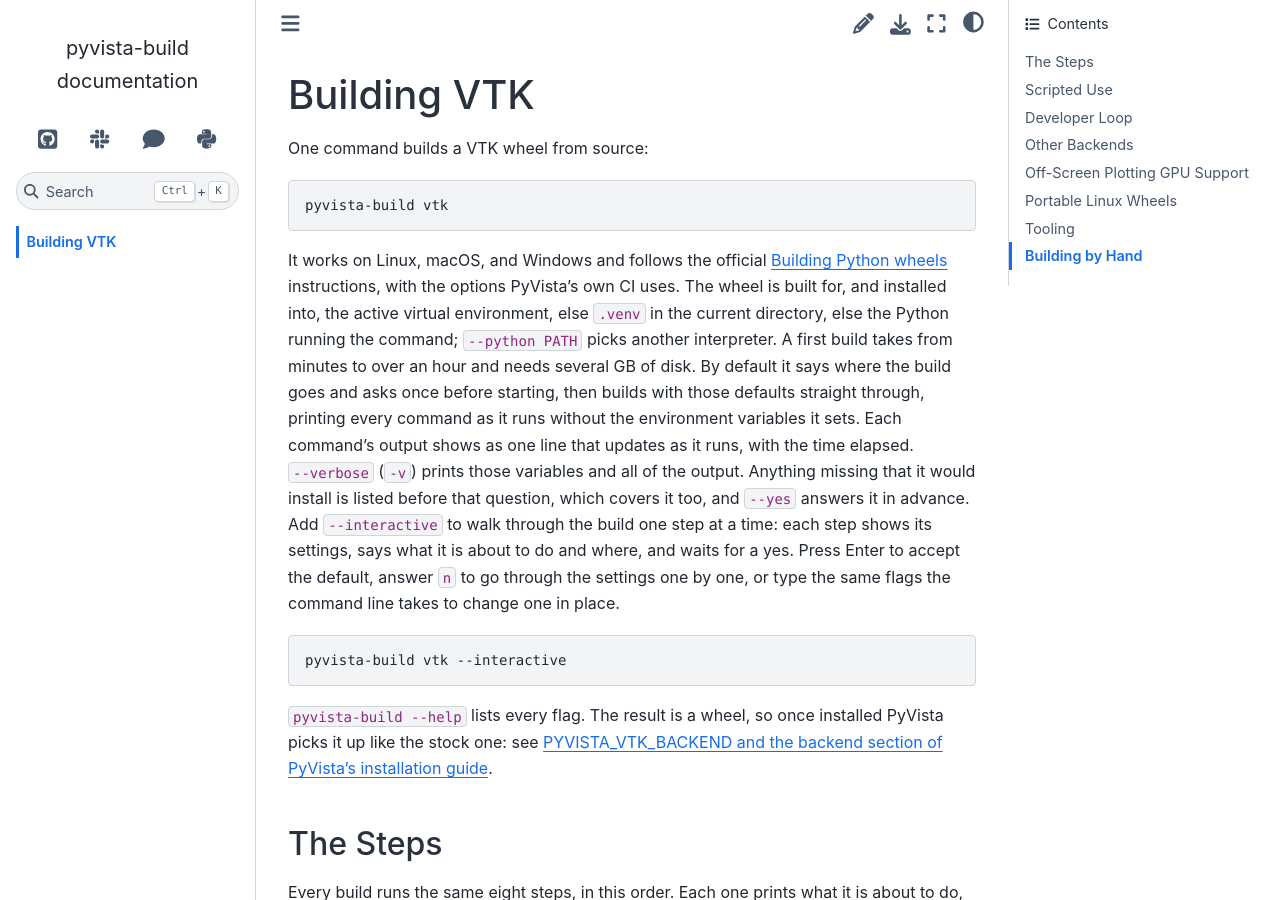
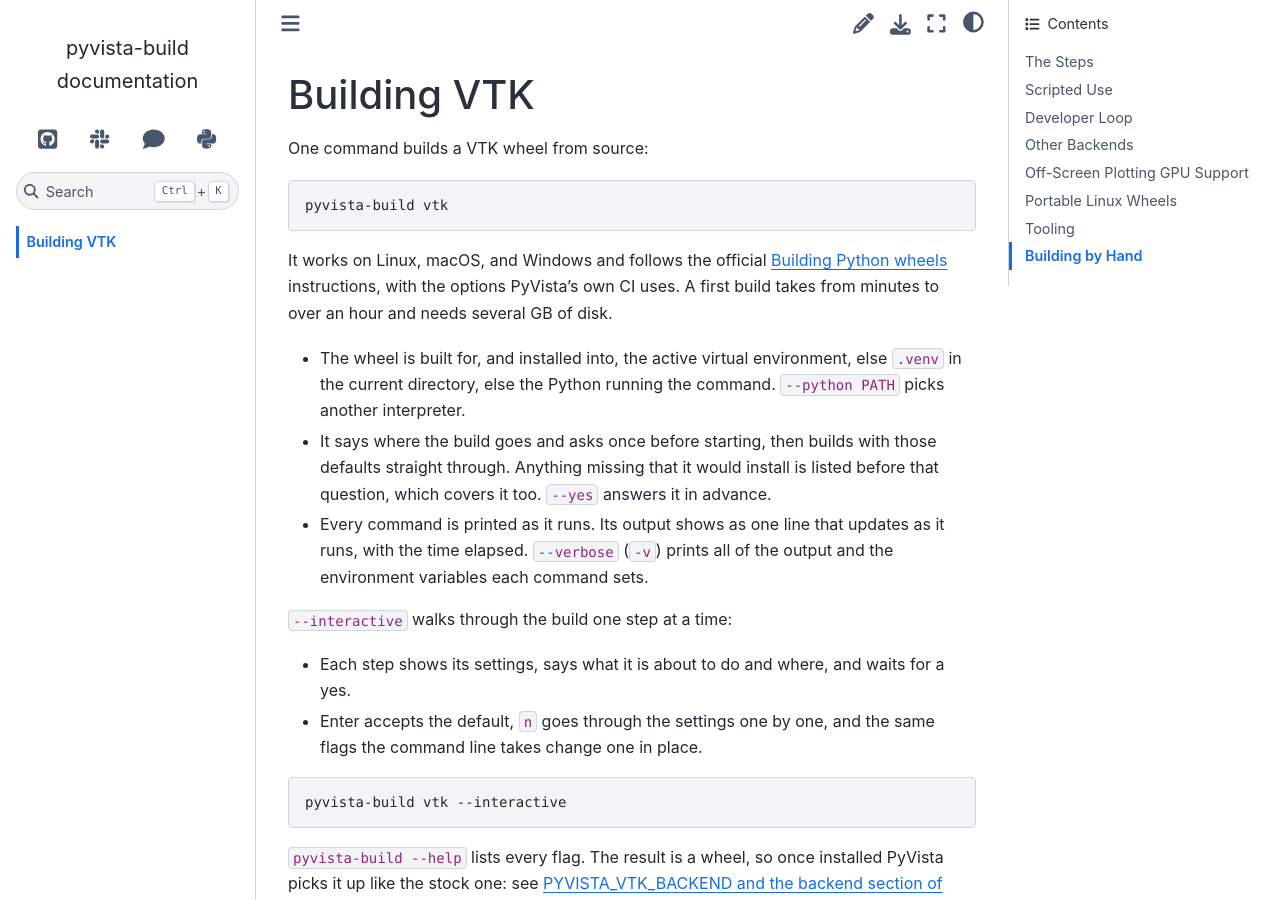
Before and after one commit to pyvista/pyvista-build, a Sphinx documentation site: the page built from doc/building.rst, in a window 1280 px wide and 900 px high. Built offline with Sphinx 7.4.7 and the Sphinx Book theme 1.1.4, drawn with Linux system fonts in a browser that asks for light colours.

Commit message:
Split the build page intro into bullets

```diff
--- a/doc/building.rst
+++ b/doc/building.rst
@@ -9,23 +9,26 @@
 It works on Linux, macOS, and Windows and follows the official `Building
 Python wheels
 <https://docs.vtk.org/en/latest/advanced/build_python_wheels.html>`_
-instructions, with the options PyVista's own CI uses. The wheel is built
-for, and installed into, the active virtual environment, else ``.venv``
-in the current directory, else the Python running the command;
-``--python PATH`` picks another interpreter. A first build takes from minutes
-to over an hour and needs several GB of disk. By default it
-says where the build goes and asks once before starting, then builds
-with those defaults straight through, printing every command as it
-runs without the environment variables it sets. Each command's output
-shows as one line that updates as it runs, with the time elapsed.
-``--verbose`` (``-v``) prints those variables and all of the output.
-Anything missing that it would install is listed before that question,
-which covers it too, and ``--yes`` answers it in advance. Add ``--interactive`` to
-walk through the build one step at a
-time: each step shows its settings, says what it is about to do and
-where, and waits for a yes. Press Enter to accept the default, answer
-``n`` to go through the settings one by one, or type the same flags the
-command line takes to change one in place.
+instructions, with the options PyVista's own CI uses. A first build takes
+from minutes to over an hour and needs several GB of disk.
+
+- The wheel is built for, and installed into, the active virtual
+  environment, else ``.venv`` in the current directory, else the Python
+  running the command. ``--python PATH`` picks another interpreter.
+- It says where the build goes and asks once before starting, then builds
+  with those defaults straight through. Anything missing that it would
+  install is listed before that question, which covers it too. ``--yes``
+  answers it in advance.
+- Every command is printed as it runs. Its output shows as one line that
+  updates as it runs, with the time elapsed. ``--verbose`` (``-v``) prints
+  all of the output and the environment variables each command sets.
+
+``--interactive`` walks through the build one step at a time:
+
+- Each step shows its settings, says what it is about to do and where, and
+  waits for a yes.
+- Enter accepts the default, ``n`` goes through the settings one by one, and
+  the same flags the command line takes change one in place.
 
 .. code-block:: bash
 
```
